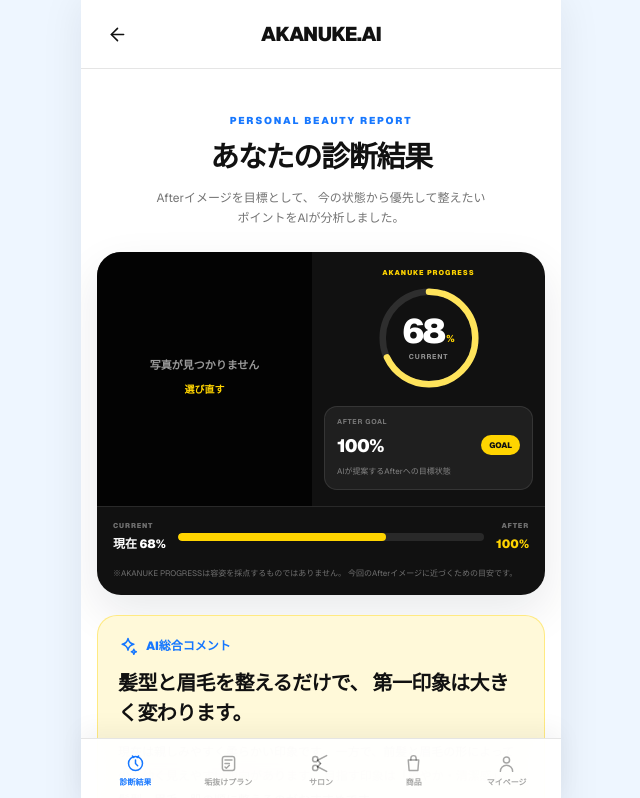
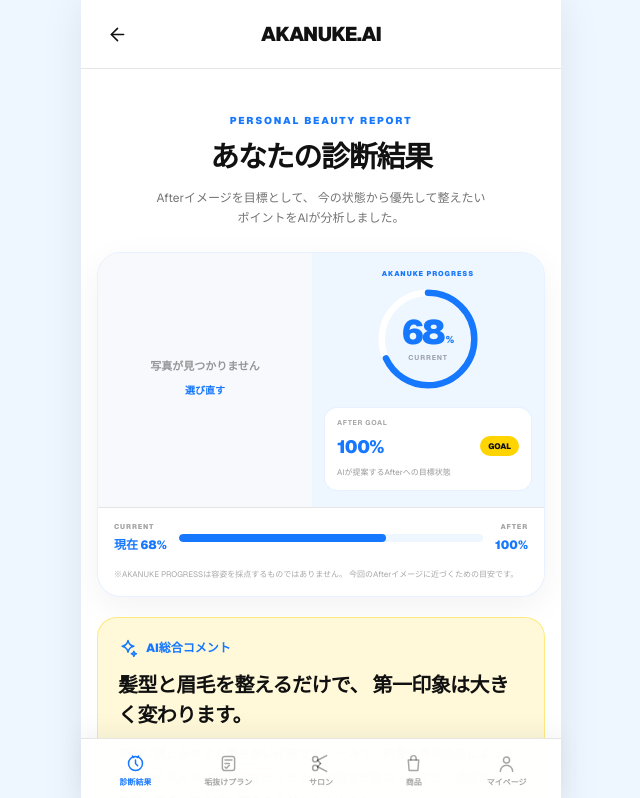
Before and after one commit to mori10tech/akanuke-ai, a Next.js app: page /result in a window 1280 px wide. Shown: the top 798 px of the page, without its empty margins (319-959 px from the left). Built offline with nearby package versions, Linux system fonts and the light colour scheme.

Commit message:
fix: Plan進捗カードのゲージ配色をブランドカラーに統一

```diff
--- a/app/plan/page.tsx
+++ b/app/plan/page.tsx
@@ -201,7 +201,7 @@ function ProgressRing({
           cy="56"
           r={radius}
           fill="none"
-          stroke="rgba(255,255,255,0.1)"
+          stroke="#FFFFFF"
           strokeWidth="7"
         />
 
@@ -210,40 +210,21 @@ function ProgressRing({
           cy="56"
           r={radius}
           fill="none"
-          stroke="url(#planProgressGradient)"
+          stroke="#1677FF"
           strokeWidth="7"
           strokeLinecap="round"
           strokeDasharray={circumference}
           strokeDashoffset={offset}
           className="transition-[stroke-dashoffset] duration-700 ease-out"
         />
-
-        <defs>
-          <linearGradient
-            id="planProgressGradient"
-            x1="0"
-            y1="0"
-            x2="112"
-            y2="112"
-          >
-            <stop
-              offset="0%"
-              stopColor="#FFE45C"
-            />
-            <stop
-              offset="100%"
-              stopColor="#FFD400"
-            />
-          </linearGradient>
-        </defs>
       </svg>
 
-      <div className="absolute inset-0 flex flex-col items-center justify-center text-white">
-        <span className="text-[34px] font-black leading-none">
+      <div className="absolute inset-0 flex flex-col items-center justify-center">
+        <span className="text-[34px] font-black leading-none tracking-[-0.05em] text-[#1677FF]">
           {progress}%
         </span>
 
-        <span className="mt-1 text-[8px] font-bold tracking-[0.12em] text-white/45">
+        <span className="mt-1 text-[8px] font-bold tracking-[0.12em] text-black/35">
           PROGRESS
         </span>
       </div>
@@ -619,26 +600,29 @@ const [openedId, setOpenedId] = useState<
             </p>
           </section>
 
-          <section className="mx-4 rounded-[24px] bg-[#111111] p-5 text-white shadow-[0_18px_46px_rgba(15,23,42,0.09)]">
+          <section className="mx-4 rounded-[24px] border border-[#1677FF]/10 bg-[#EEF6FF] p-5 shadow-[0_10px_34px_rgba(15,23,42,0.05)]">
   <div className="flex items-center gap-5">
     <ProgressRing progress={progress} />
 
     <div className="min-w-0 flex-1">
-                <p className="text-[9px] font-black tracking-[0.13em] text-[#FFD400]">
+      <p className="text-[9px] font-black tracking-[0.13em] text-[#1677FF]">
         CURRENT STATUS
       </p>
 
-                <h2 className="mt-2 text-[22px] font-black">
-                  {completedCount} / {planTasks.length} 完了
+      <h2 className="mt-2 text-[22px] font-black tracking-[-0.04em] text-[#111111]">
+  <span className="text-[#1677FF]">
+    {completedCount} / {planTasks.length}
+  </span>{" "}
+  完了
 </h2>
 
-                <p className="mt-2 text-[10px] leading-5 text-white/55">
-                  すべて一度に行う必要はありません。できる項目から進めましょう。
+      <p className="mt-2 text-[10px] leading-5 text-black/45">
+        すべて一度に行う必要はありません。
+        できる項目から進めましょう。
       </p>
     </div>
   </div>
 </section>
-
           <SalonOrderGuide
   isOpen={isSalonGuideOpen}
   onToggle={() =>
--- a/app/result/page.tsx
+++ b/app/result/page.tsx
@@ -137,10 +137,8 @@ function CircularProgress({
 }) {
   const radius = 43;
   const circumference = 2 * Math.PI * radius;
-
   const offset =
-    circumference -
-    (progress / 100) * circumference;
+    circumference - (progress / 100) * circumference;
 
   return (
     <div className="relative h-[112px] w-[112px]">
@@ -154,7 +152,7 @@ function CircularProgress({
           cy="52"
           r={radius}
           fill="none"
-          stroke="rgba(255,255,255,0.12)"
+          stroke="#FFFFFF"
           strokeWidth="6"
         />
 
@@ -163,47 +161,27 @@ function CircularProgress({
           cy="52"
           r={radius}
           fill="none"
-          stroke="url(#progressGradient)"
+          stroke="#1677FF"
           strokeWidth="6"
           strokeLinecap="round"
           strokeDasharray={circumference}
           strokeDashoffset={offset}
           className="transition-[stroke-dashoffset] duration-1000 ease-out"
         />
-
-        <defs>
-          <linearGradient
-            id="progressGradient"
-            x1="0"
-            y1="0"
-            x2="104"
-            y2="104"
-          >
-            <stop
-              offset="0%"
-              stopColor="#FFE45C"
-            />
-
-            <stop
-              offset="100%"
-              stopColor="#FFD400"
-            />
-          </linearGradient>
-        </defs>
       </svg>
 
-      <div className="absolute inset-0 flex flex-col items-center justify-center text-white">
+      <div className="absolute inset-0 flex flex-col items-center justify-center">
         <div className="flex items-end gap-0.5">
-          <span className="text-[34px] font-black leading-none tracking-[-0.06em]">
+          <span className="text-[34px] font-black leading-none tracking-[-0.06em] text-[#1677FF]">
             {progress}
           </span>
 
-          <span className="pb-0.5 text-[10px] font-black text-[#FFD400]">
+          <span className="pb-0.5 text-[10px] font-black text-[#1677FF]">
             %
           </span>
         </div>
 
-        <span className="mt-1 text-[7px] font-bold tracking-[0.12em] text-white/55">
+        <span className="mt-1 text-[7px] font-bold tracking-[0.12em] text-black/35">
           CURRENT
         </span>
       </div>
@@ -415,9 +393,9 @@ export default function ResultPage() {
             </p>
           </section>
 
-          <section className="mx-4 overflow-hidden rounded-[24px] bg-[#111111] shadow-[0_18px_46px_rgba(15,23,42,0.09)]">
+          <section className="mx-4 overflow-hidden rounded-[24px] border border-[#1677FF]/10 bg-white shadow-[0_10px_34px_rgba(15,23,42,0.05)]">
   <div className="grid grid-cols-[48%_52%]">
-    <div className="relative min-h-[250px] overflow-hidden bg-black/80">
+    <div className="relative min-h-[250px] overflow-hidden bg-[#F7F9FC]">
       {image ? (
         <img
           src={image}
@@ -425,7 +403,7 @@ export default function ResultPage() {
           className="h-full w-full object-cover"
         />
       ) : (
-        <div className="flex h-full min-h-[250px] items-center justify-center px-4 text-center text-white/60">
+        <div className="flex h-full min-h-[250px] items-center justify-center px-4 text-center text-black/40">
           <div>
             <p className="text-[11px] font-bold">
               写真が見つかりません
@@ -433,7 +411,7 @@ export default function ResultPage() {
 
             <Link
               href="/upload"
-              className="mt-2 inline-block text-[10px] font-black text-[#FFD400]"
+              className="mt-2 inline-block text-[10px] font-black text-[#1677FF]"
             >
               選び直す
             </Link>
@@ -443,12 +421,12 @@ export default function ResultPage() {
 
       {image && (
         <>
-          <div className="absolute inset-0 bg-gradient-to-t from-black/65 via-transparent to-black/15" />
+          <div className="absolute inset-0 bg-gradient-to-t from-black/30 via-transparent to-transparent" />
 
-          <span className="absolute bottom-3 left-3 flex items-center gap-1.5 rounded-full bg-white/95 px-2.5 py-1.5 text-[8px] font-black text-[#111111]">
+          <span className="absolute bottom-3 left-3 flex items-center gap-1.5 rounded-full bg-white/95 px-2.5 py-1.5 text-[8px] font-black text-[#111111] shadow-sm">
             <Icon
               name="check"
-              className="h-3 w-3"
+              className="h-3 w-3 text-[#1677FF]"
             />
             AI解析済み
           </span>
@@ -456,22 +434,20 @@ export default function ResultPage() {
       )}
     </div>
 
-    <div className="flex flex-col items-center justify-center px-3 py-4">
-      <p className="mb-1 text-[7px] font-black tracking-[0.14em] text-[#FFD400]">
+    <div className="flex flex-col items-center justify-center bg-[#EEF6FF] px-3 py-4">
+      <p className="mb-1 text-[7px] font-black tracking-[0.14em] text-[#1677FF]">
         AKANUKE PROGRESS
       </p>
 
-      <CircularProgress
-        progress={displayProgress}
-      />
+      <CircularProgress progress={displayProgress} />
 
-      <div className="mt-3 w-full rounded-[13px] border border-white/10 bg-white/[0.06] px-3 py-2.5 text-white">
-        <p className="text-[7px] font-bold tracking-[0.1em] text-white/40">
+      <div className="mt-3 w-full rounded-[13px] border border-[#1677FF]/10 bg-white px-3 py-2.5">
+        <p className="text-[7px] font-bold tracking-[0.1em] text-black/35">
           AFTER GOAL
         </p>
 
         <div className="mt-1 flex items-center justify-between gap-2">
-          <p className="text-[18px] font-black tracking-[-0.04em]">
+          <p className="text-[18px] font-black tracking-[-0.04em] text-[#1677FF]">
             {GOAL_PROGRESS}%
           </p>
 
@@ -480,29 +456,29 @@ export default function ResultPage() {
           </span>
         </div>
 
-        <p className="mt-1 text-[8px] leading-4 text-white/45">
+        <p className="mt-1 text-[8px] leading-4 text-black/40">
           AIが提案するAfterへの目標状態
         </p>
       </div>
     </div>
   </div>
 
-  <div className="border-t border-white/10 px-4 py-3.5">
+  <div className="border-t border-black/10 bg-white px-4 py-3.5">
     <div className="flex items-center justify-between gap-3">
       <div>
-        <p className="text-[7px] font-black tracking-[0.12em] text-white/40">
+        <p className="text-[7px] font-black tracking-[0.12em] text-black/35">
           CURRENT
         </p>
 
-        <p className="mt-1 text-[12px] font-black text-white">
+        <p className="mt-1 text-[12px] font-black text-[#1677FF]">
           現在 {CURRENT_PROGRESS}%
         </p>
       </div>
 
       <div className="min-w-0 flex-1">
-        <div className="h-2 overflow-hidden rounded-full bg-white/10">
+        <div className="h-2 overflow-hidden rounded-full bg-[#EEF6FF]">
           <div
-            className="h-full rounded-full bg-[#FFD400]"
+            className="h-full rounded-full bg-[#1677FF]"
             style={{
               width: `${CURRENT_PROGRESS}%`,
             }}
@@ -511,17 +487,17 @@ export default function ResultPage() {
       </div>
 
       <div className="text-right">
-        <p className="text-[7px] font-black tracking-[0.12em] text-white/40">
+        <p className="text-[7px] font-black tracking-[0.12em] text-black/35">
           AFTER
         </p>
 
-        <p className="mt-1 text-[12px] font-black text-[#FFD400]">
+        <p className="mt-1 text-[12px] font-black text-[#1677FF]">
           100%
         </p>
       </div>
     </div>
 
-    <p className="mt-3 text-[8px] leading-4 text-white/40">
+    <p className="mt-3 text-[8px] leading-4 text-black/35">
       ※AKANUKE PROGRESSは容姿を採点するものではありません。
       今回のAfterイメージに近づくための目安です。
     </p>
```
Lines whose indentation alone changed are shown as unchanged.
